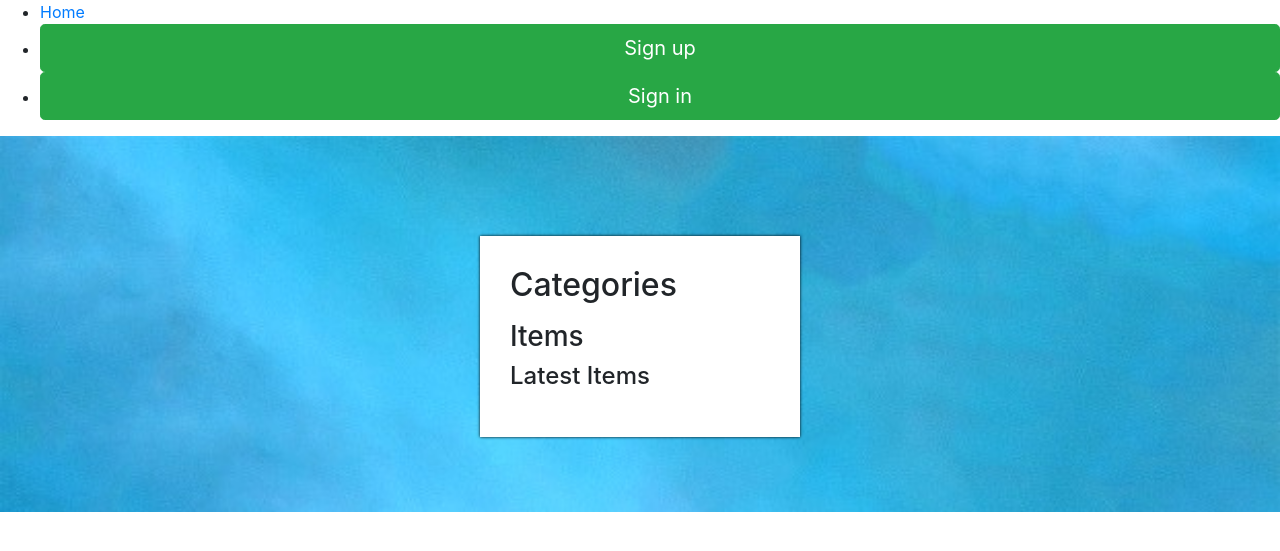
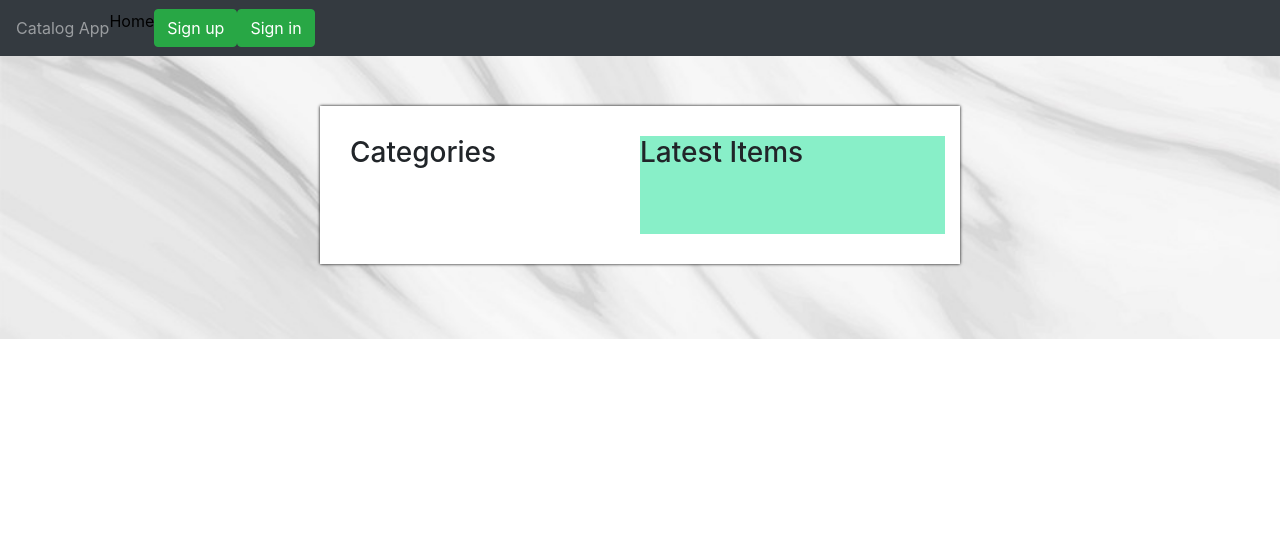
Before and after one commit to henokhm/udacity_fsnd_catalog_app, a Flask app: page / in a window 1280 px wide. Shown: the top 551 px of the page. Run offline with Flask 2, Linux system fonts and the light colour scheme; data that the repository does not hold is empty; some libraries are stand-ins or nearby versions.

Commit message:
home page styling, layout styling

```diff
--- a/fsnd_catalog_app/forms.py
+++ b/fsnd_catalog_app/forms.py
@@ -26,9 +26,9 @@ class SignupForm(FlaskForm):
 
 
 class LoginForm(FlaskForm):
-    email = StringField('Email',
+    email = StringField('',
                         validators=[DataRequired(), Email()])
-    password = PasswordField('Password', validators=[DataRequired()])
+    password = PasswordField('', validators=[DataRequired()])
     submit = SubmitField('Sign in')
 
 
--- a/fsnd_catalog_app/routes.py
+++ b/fsnd_catalog_app/routes.py
@@ -7,13 +7,21 @@ from flask_login import login_user, current_user, logout_user, login_required
 
 
 @app.route("/")
-@app.route("/catalog")
+@app.route("/catalog/all")
 def catalog():
     all_categories = Category.query.all()
     all_items = Item.query.all()
-    # show edit, delete buttons only if user logged in
-    # TODO
-    return render_template("home.html", categories=all_categories, items=all_items)
+    return render_template("home.html", categories=all_categories, items=all_items,
+                           selected_category=None)
+
+
+@app.route("/catalog/<string:category_name>")
+def catalog_category(category_name):
+    all_categories = Category.query.all()
+    selected_category = Category.query.filter_by(name=category_name).first()
+    category_items = Item.query.filter_by(cat_id=selected_category.id)
+    return render_template("home.html", categories=all_categories, items=category_items,
+                           selected_category=selected_category)
 
 
 @app.route("/signup", methods=['GET', 'POST'])
--- a/fsnd_catalog_app/static/style.css
+++ b/fsnd_catalog_app/static/style.css
@@ -1,3 +1,8 @@
+a{
+    text-decoration: none !important;
+    color: black !important;
+}
+
 .bg{
     background: url('bg.jpg') no-repeat;
     width: 100%;
@@ -8,7 +13,41 @@
 .main_container{
     background: #fff;
     padding: 30px;
-    margin-top: 100px;
+    margin-top: 50px;
     margin-bottom: 75px;
     box-shadow: 0px 0px 3px 0px #000;
 }
+
+.form-group{
+    width: 75%;
+}
+
+.categories-list{
+    padding-right: 0px;
+    margin-right: 0px;
+}
+
+
+
+.category-item{
+    background-color: #a1e2f4;
+}
+
+.category-item:hover {
+  background-color: #69c1f4;
+}
+
+.selected-category-item{
+    background-color: #88efc8;
+}
+
+.items-list{
+    padding-left: 0px;
+    margin-left: 0px;
+    background-color: #88efc8;
+}
+
+
+.card{
+    border: none;
+}
--- a/fsnd_catalog_app/templates/add_category.html
+++ b/fsnd_catalog_app/templates/add_category.html
@@ -8,7 +8,7 @@
     <form method="POST" action="">
         {{ form.hidden_tag() }}
         <div class="row">
-            <form class="form-signin" method="POST" role="form">
+            <form class="form-group" method="POST" role="form">
                 {{ form.hidden_tag() }}
                 {{ wtf.form_errors(form, hiddens="only") }}
 
--- a/fsnd_catalog_app/templates/home.html
+++ b/fsnd_catalog_app/templates/home.html
@@ -1,18 +1,28 @@
 {% extends "layout.html" %}
 
 {% block app_content %}
-    <div>
-        <h2>
-            Categories
-        </h2>
-        <ul>
+        <div class="row">
+            <div class="col-sm-6 categories-list">
+                <div class="card categories-list">
+                    <h3>Categories</h3>
+                    <div class="card-body categories-list">
+                        <ul class="list-group list-group-flush">
                             {% for category in categories %}
-            <li>
-                {{ category.name }}
-            </li>
-                {% if current_user == category.creator %}
-                    <span><a href="{{ url_for('edit_category', category_name=category.name) }}">Edit</a></span>
-                    <span><a href="{{ url_for('delete_category', category_name=category.name) }}">Delete</a></span>
+                                <a href="{{ url_for('catalog_category',  category_name=category.name) }}">
+                                <li class="list-group-item
+                                    {% if selected_category == category %} selected-category-item
+                                    {% else %} category-item
+                                    {% endif %}">
+
+                                    <h5>{{category.name }}</h5>
+                                </li></a>
+                                {% if current_user == category.creator and selected_category == category %}
+                                    <a href="{{ url_for('edit_category', category_name=category.name) }}">
+                                        <button class="btn btn-success">Edit</button>
+                                    </a>
+                                    <a href="{{ url_for('delete_category', category_name=category.name) }}">
+                                        <button class="btn btn-danger btn-block">Delete</button>
+                                    </a>
                                 {% endif %}
                             {% endfor %}
                         </ul>
@@ -21,17 +31,19 @@
                                 <button type="submit" formaction="{{ url_for('add_category') }}">Add Category</button>
                             {% endif %}
                         </form>
+
                     </div>
-    <div>
-        <h3>
-            Items
-        </h3>
-        <form>
+                </div>
+            </div>
+            <div class="col-sm-6 items-list">
+                <div class="card items-list">
                     {% if current_user.is_authenticated %}
-                <button type="submit" formaction="{{ url_for('add_item') }}">Add Item</button>
+                            <a href="{{ url_for('add_item') }}">
+                                <button class="btn btn-lg btn-success">Add Item</button>
+                            </a>
                     {% endif %}
-        </form>
-        <h4>Latest Items</h4>
+                    <h3>Latest Items</h3>
+                    <div class="card-body items-list">
                         <ul>
                             {% for item in items %}
                             <li>
@@ -40,5 +52,9 @@
                             </li>
                             {% endfor %}
                         </ul>
+
+                    </div>
+                </div>
+            </div>
         </div>
 {% endblock app_content %}
--- a/fsnd_catalog_app/templates/layout.html
+++ b/fsnd_catalog_app/templates/layout.html
@@ -11,19 +11,20 @@
 {% endblock styles %}
 
 {% block navbar %}
-    <nav>
-        <ul>
-            <li><a href="{{ url_for('catalog') }}">Home</a></li>
+    <nav class="navbar navbar-expand-md navbar-dark bg-dark">
+        <span class="navbar-text">Catalog App</span>
+        <ul class="navbar-nav">
+            <li class="nav-item">
+                <a href="{{ url_for('catalog') }}">Home</a></li>
             {% if current_user.is_authenticated %}
-                <li><a href="{{ url_for('logout') }}">
-                    <button class="btn btn-lg btn-danger btn-block">Logout</button></a></li>
+                <li class="nav-item"><a href="{{ url_for('logout') }}">
+                    <button class="btn btn-lg btn-danger">Logout</button></a></li>
             {% else %}
-                <li><a href="{{ url_for('signup') }}">
-                    <button class="btn btn-lg btn-success btn-block">Sign up</button></a></li>
-                <li><a href="{{ url_for('login') }}">
-                    <button class="btn btn-lg btn-success btn-block">Sign in</button></a></li>
+                <li class="nav-item"><a class="nav-kid" href="{{ url_for('signup') }}">
+                    <button class="btn btn-success">Sign up</button></a></li>
+                <li class="nav-item"><a class="nav-kid" href="{{ url_for('login') }}">
+                    <button class="btn btn-success">Sign in</button></a></li>
             {% endif %}
-
         </ul>
     </nav>
 {% endblock navbar %}
@@ -41,7 +42,7 @@
 
     <section class="container-fluid bg">
         <section class="row justify-content-center">
-            <section class="col-12 col-sm-6 col-md-3 main_container">
+            <section class="col-12 col-md-6 main_container">
                 {% block app_content %}{% endblock %}
             </section>
         </section>
--- a/fsnd_catalog_app/templates/login.html
+++ b/fsnd_catalog_app/templates/login.html
@@ -12,7 +12,7 @@
 
         {{ wtf.form_field(form.email, placeholder="Email address") }}
         {{ wtf.form_field(form.password, class="form-control", placeholder="Password") }}
-        {{ wtf.form_field(form.submit, class="btn btn-lg btn-primary btn-block") }}
+        {{ wtf.form_field(form.submit, class="btn btn-lg btn-primary") }}
     </form>
 
     <div>
```
Also changed, not shown: fsnd_catalog_app/templates/signup.html (+11 -2 lines), fsnd_catalog_app/static/bg.jpg. Lines whose indentation alone changed are shown as unchanged.
